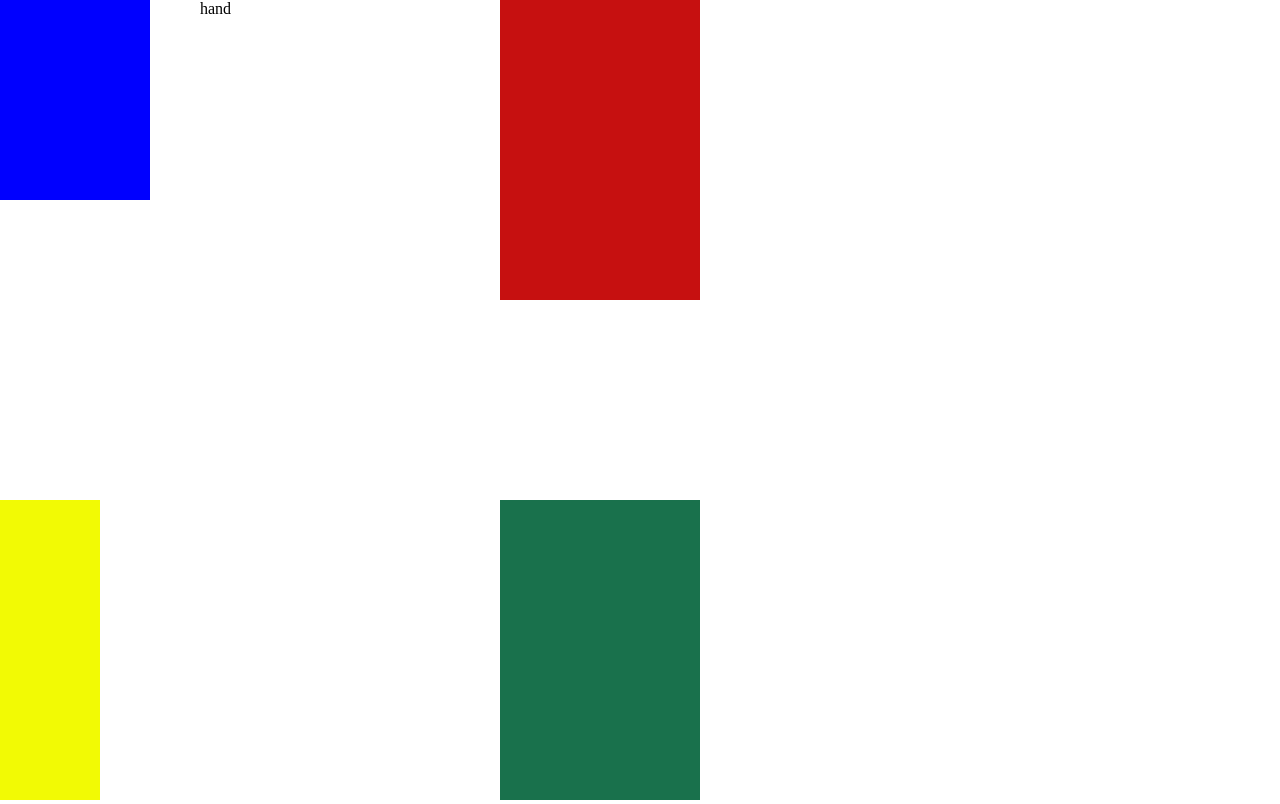
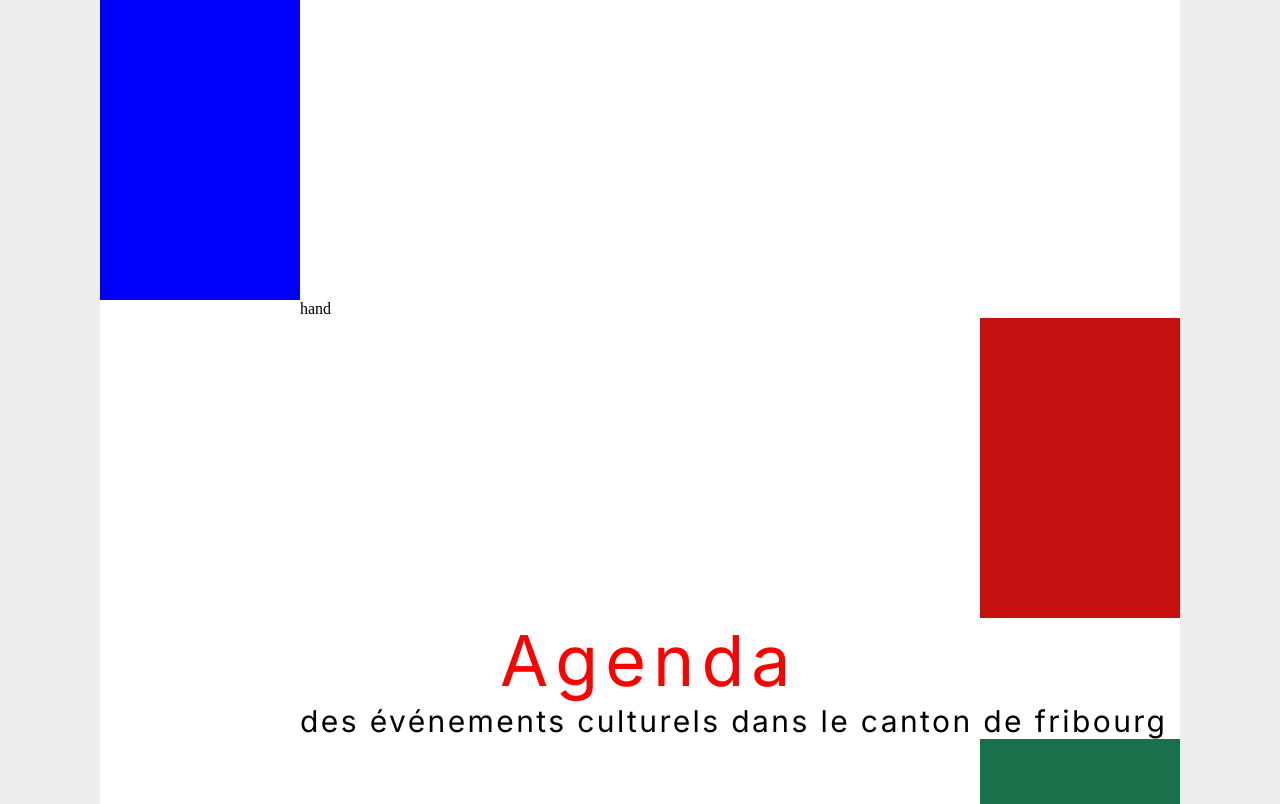
Before and after one commit to Dubois64/INSTITU-anim, a website built with Parcel: page src/index.html in a window 1280 px wide. Shown: the top 804 px of the page. Built offline with nearby package versions, Linux system fonts and the light colour scheme; a web font is replaced by a local one.

Commit message:
nouveau format

```diff
--- a/src/index.html
+++ b/src/index.html
@@ -5,16 +5,29 @@
     <title>eikon parcel starter</title>
     <meta name="viewport" content="width=device-width, initial-scale=1.0" />
     <link rel="stylesheet" href="scss/main.scss" />
+    <link rel="preconnect" href="https://fonts.googleapis.com" />
+    <link rel="preconnect" href="https://fonts.gstatic.com" crossorigin />
+    <link
+      href="https://fonts.googleapis.com/css2?family=Fredericka+the+Great&family=IM+Fell+French+Canon:ital@0;1&family=Inter:ital,opsz,wght@0,14..32,100..900;1,14..32,100..900&family=Lato:ital,wght@0,100;0,300;0,400;0,700;0,900;1,100;1,300;1,400;1,700;1,900&family=Playfair+Display+SC:ital,wght@0,400;0,700;0,900;1,400;1,700;1,900&family=Plus+Jakarta+Sans:ital,wght@0,200..800;1,200..800&family=Quicksand:wght@300..700&family=Raleway:ital,wght@0,100..900;1,100..900&family=Roboto:ital,wght@0,100;0,300;0,400;0,500;0,700;0,900;1,100;1,300;1,400;1,500;1,700;1,900&display=swap"
+      rel="stylesheet"
+    />
   </head>
   <body>
-    <div class="box1"></div>
-    <div class="hand">hand</div>
+    <div class="screen">
+      <div class="box1"></div>
+      <div class="hand">hand</div>
+      <div class="box2"></div>
 
-    <div class="box2"></div>
+      <div class="title-agenda">
+        <p class="title-agenda">Agenda</p>
+        <p class="text-agenda">
+          des événements culturels dans le canton de fribourg
+        </p>
+      </div>
 
-    <div class="box3"></div>
-
-    <div class="box4"></div>
+      <div class="box3"></div>
+      <div class="box4"></div>
+    </div>
 
     <script src="js/main.js" type="module"></script>
   </body>
--- a/src/scss/main.scss
+++ b/src/scss/main.scss
@@ -3,19 +3,30 @@
 @import "layout";
 @import "modules/example";
 
+body {
+  background: #eee;
+}
+
+.screen {
+  width: 1080px;
+  height: 1920px;
+  margin: 0 auto;
+  background: #fff;
+}
+
 .box1 {
   width: 200px;
   height: 300px;
   background: blue;
-  position: fixed;
+  position: sticky;
   top: -100px;
   left: -50px;
   transition: all 2s;
 }
 
 .box1.is-active {
-  top: 0;
-  left: 0;
+  top: 500;
+  left: 500;
 }
 
 .hand {
@@ -25,44 +36,63 @@
 .box2 {
   width: 200px;
   height: 300px;
+
   background: rgb(198, 16, 16);
-  position: fixed;
+  position: sticky;
   top: 0px;
-  left: 500px;
+  left: 1000px;
   transition: all 2s;
 }
 
 .box2.is-active {
-  top: 0;
-  left: 0;
+  top: 500;
+  left: 500;
 }
 
 .box3 {
   width: 200px;
   height: 300px;
   background: rgb(25, 113, 76);
-  position: fixed;
-  top: 500px;
-  left: 500px;
+  position: sticky;
+  top: 550px;
+  left: 1000px;
   transition: all 2s;
 }
 
 .box3.is-active {
-  top: 0;
-  left: 0;
+  top: 500;
+  left: 500;
 }
 
 .box4 {
   width: 200px;
   height: 300px;
   background: rgb(242, 250, 4);
-  position: fixed;
+  position: sticky;
   top: 500px;
   left: -100px;
   transition: all 2s;
 }
 
 .box4.is-active {
-  top: 0;
-  left: 0;
+  top: 500;
+  left: 500;
 }
+
+.title-agenda {
+  margin-left: 200px;
+  color: #f00;
+  font-family: Inter;
+  font-size: 70px;
+  font-weight: 400;
+  letter-spacing: 7px;
+  align-items: center;
+}
+
+.text-agenda {
+  color: #000;
+  font-family: Inter;
+  font-size: 30px;
+  font-weight: 400;
+  letter-spacing: 2.4px;
+}
```
Also changed, not shown: src/img/test-img/00_00_Vector-purple.svg (added), src/img/test-img/00_01_Vector-pink.svg (added), src/img/test-img/00_02_Vector-rouge.svg (added).
